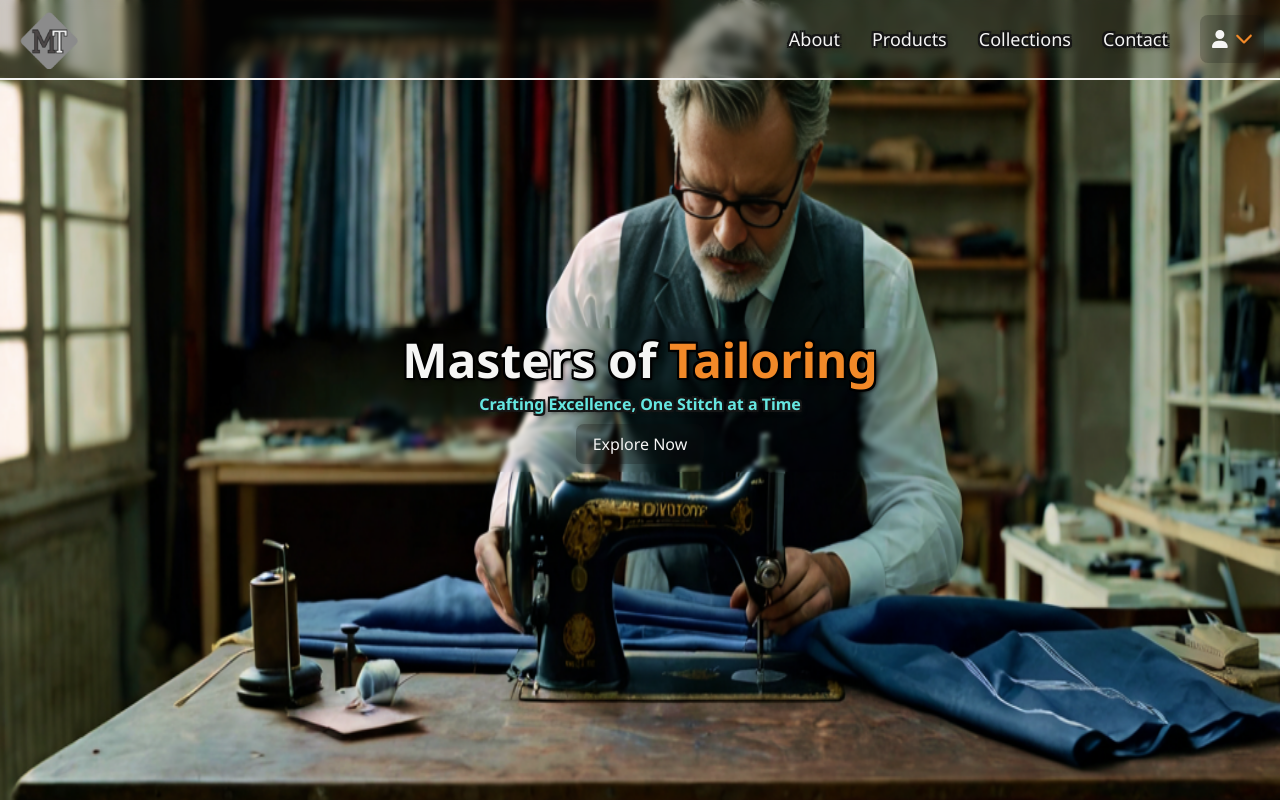
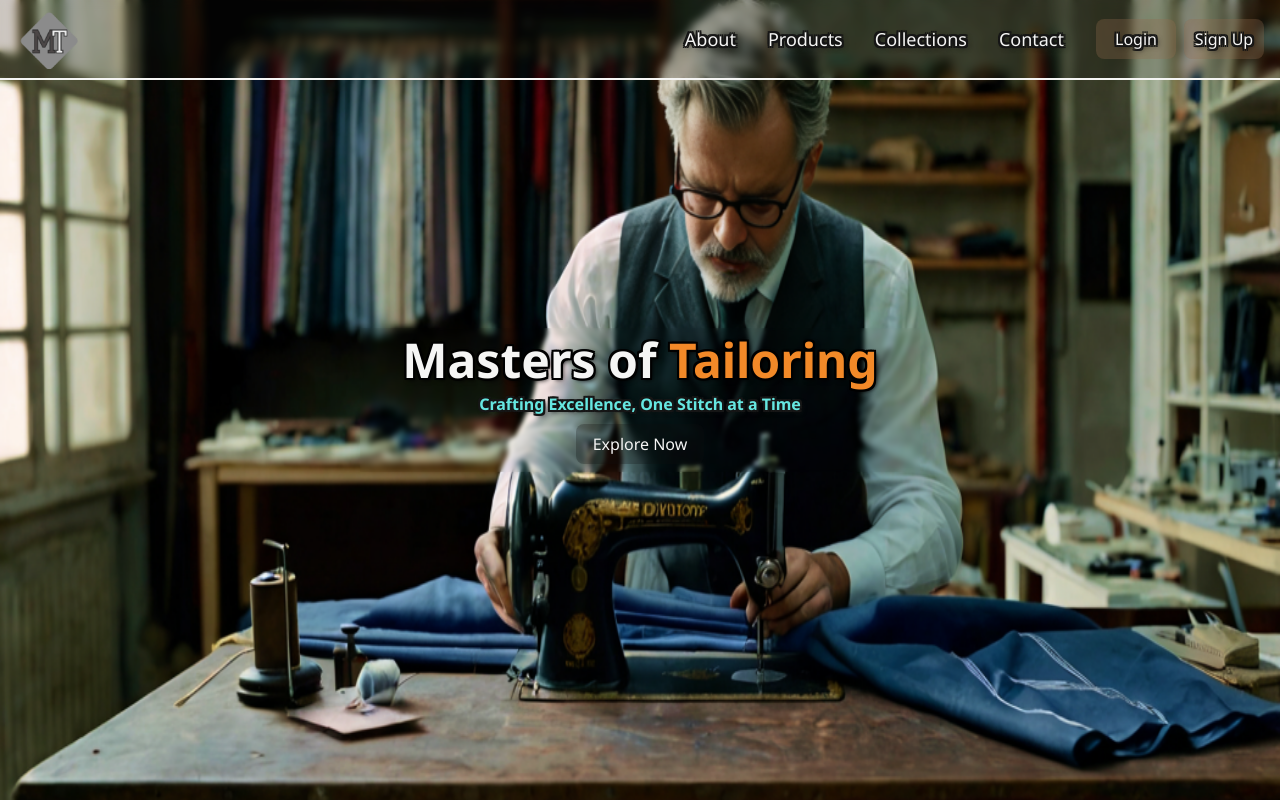
Before and after one commit to gbejoy/Masters_of_tailoring, a React (Vite) app in the folder vite-project/: page / in a window 1280 px wide. Shown: the top 800 px of the page. Built offline with nearby package versions, Linux system fonts and the light colour scheme; a web font is replaced by a local one.

Commit message:
State changes made 2

```diff
--- a/vite-project/src/App.jsx
+++ b/vite-project/src/App.jsx
@@ -8,7 +8,7 @@ import { useState } from 'react';
 
 function App()
 {
-  const [ isSignedIn, setIsSignedIn ] = useState(true);
+  const [ isSignedIn, setIsSignedIn ] = useState(false);
   const router = createBrowserRouter([
     {
       path: '/',
--- a/vite-project/src/Components/Header.jsx
+++ b/vite-project/src/Components/Header.jsx
@@ -13,7 +13,7 @@ function Header({ isLogged })
     const menuRef = useRef(null);
     const btnRef = useRef(null);
     const navigate = useNavigate();
-    const btnStyles = "capitalize blur-background rounded-[0.5rem] w-[5rem] py-2 bg-[#13131333] hover:text-[#F28928] shadow-text-light";
+    const btnStyles = "capitalize rounded-[0.5rem] w-[5rem] py-2 blur-background-max hover:text-[#F28928] shadow-text-light";
     const navItems = "capitalize text-[1rem] md:text-lg text-stone-100 shadow-text-light hover:text-[#F28928]";
 
     useEffect(() => {
--- a/vite-project/src/index.css
+++ b/vite-project/src/index.css
@@ -72,3 +72,8 @@ html {
 .blur-background {
     backdrop-filter: blur(10px);
 }
+
+.blur-background-max {
+    backdrop-filter: blur(30px);
+    background-color: #a97e5c44;
+}
```
